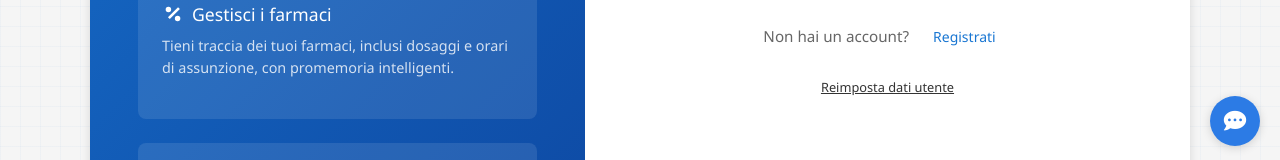
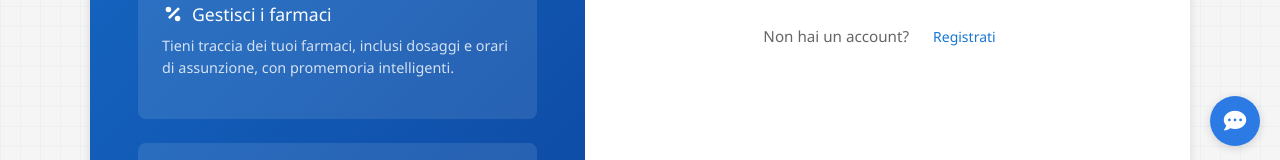
Before and after one commit to EI94/salus-app, a React (Create React App) app in the folder salus-frontend/: page / in a window 1280 px wide. Shown: the part 634-794 px from the top of the page. Built offline with nearby package versions, Linux system fonts and the light colour scheme.

Commit message:
Rimossi indicatore forza password e funzionalità di reset account

```diff
--- a/salus-frontend/src/components/Auth.js
+++ b/salus-frontend/src/components/Auth.js
@@ -122,7 +122,6 @@ const Auth = () => {
   const [loading, setLoading] = useState(false);
   const [message, setMessage] = useState({ type: '', text: '' });
   const [errors, setErrors] = useState({});
-  const [passwordStrength, setPasswordStrength] = useState(0); // 0-3: debole, media, forte
 
   // Funzioni sicure per navigate e setUserData
   const safeNavigate = (path) => {
@@ -157,27 +156,6 @@ const Auth = () => {
     }
   }, []);
 
-  // Valuta la forza della password quando cambia
-  useEffect(() => {
-    if (!password) {
-      setPasswordStrength(0);
-      return;
-    }
-
-    let strength = 0;
-
-    // Almeno 8 caratteri
-    if (password.length >= 8) strength += 1;
-
-    // Almeno una lettera maiuscola e una minuscola
-    if (/(?=.*[a-z])(?=.*[A-Z])/.test(password)) strength += 1;
-
-    // Almeno un numero e un carattere speciale
-    if (/(?=.*\d)(?=.*[!@#$%^&*])/.test(password)) strength += 1;
-
-    setPasswordStrength(strength);
-  }, [password]);
-
   // Validazione form avanzata
   const validateForm = () => {
     const newErrors = {};
@@ -203,43 +181,10 @@ const Auth = () => {
       } else if (password !== confirmPassword) {
         newErrors.confirmPassword = 'Le password non corrispondono';
       }
-
-      // Verifica forza password solo per registrazione
-      if (passwordStrength < 2 && password.length >= 6) {
-        newErrors.password = 'La password è troppo debole. Aggiungi lettere maiuscole, numeri o caratteri speciali.';
-      }
     }
 
     setErrors(newErrors);
     return Object.keys(newErrors).length === 0;
-  };
-
-  // Reset dell'applicazione (rimuove tutti i dati utente)
-  const resetUserData = () => {
-    // Rimuovi token e dati utente
-    localStorage.removeItem('token');
-    sessionStorage.removeItem('token');
-    localStorage.removeItem('currentUser');
-
-    // Reset dello stato locale dell'applicazione
-    if (userContext && typeof userContext.logout === 'function') {
-      userContext.logout();
-    }
-
-    // Mostra messaggio di conferma
-    setMessage({
-      type: 'success',
-      text: 'I tuoi dati sono stati rimossi con successo.'
-    });
-
-    // Reset campi form
-    setEmail('');
-    setPassword('');
-    setConfirmPassword('');
-    setRememberMe(false);
-
-    // Reindirizzamento alla pagina di login
-    setIsLogin(true);
   };
 
   // Gestione invio form
@@ -286,6 +231,9 @@ const Auth = () => {
       } else {
         sessionStorage.setItem('token', token);
       }
+
+      // Salva i dati utente nel localStorage per persistenza
+      localStorage.setItem('currentUser', JSON.stringify(user));
 
       // Aggiorna il contesto con i dati utente
       safeSetUserData(user);
@@ -339,33 +287,6 @@ const Auth = () => {
     setIsLogin(!isLogin);
     setMessage({ type: '', text: '' });
     setErrors({});
-  };
-
-  // Rendering di un indicatore di forza della password
-  const renderPasswordStrength = () => {
-    if (!password || isLogin) return null;
-
-    const labels = ['Debole', 'Media', 'Forte'];
-    const colors = ['#f44336', '#ff9800', '#4caf50'];
-
-    return (
-      <div className="password-strength">
-        <div className="strength-bars">
-          {[0, 1, 2].map(i => (
-            <div
-              key={i}
-              className={`strength-bar ${i <= passwordStrength - 1 ? 'active' : ''}`}
-              style={{ backgroundColor: i <= passwordStrength - 1 ? colors[i] : '#e0e0e0' }}
-            />
-          ))}
-        </div>
-        {password && (
-          <span className="strength-label" style={{ color: passwordStrength > 0 ? colors[passwordStrength - 1] : '#757575' }}>
-            {password ? (passwordStrength === 0 ? 'Debole' : labels[passwordStrength - 1]) : ''}
-          </span>
-        )}
-      </div>
-    );
   };
 
   return (
@@ -458,7 +379,6 @@ const Auth = () => {
                 />
               </div>
               {errors.password && <span className="error-text">{errors.password}</span>}
-              {renderPasswordStrength()}
               {!isLogin && (
                 <span className="password-hint">
                   Usa almeno 8 caratteri con lettere maiuscole, numeri e simboli
@@ -529,17 +449,6 @@ const Auth = () => {
             </button>
           </div>
 
-          {/* Link per resettare gli account (per test/dev) */}
-          <div className="reset-data-link">
-            <button
-              type="button"
-              className="text-button"
-              onClick={resetUserData}
-            >
-              Reimposta dati utente
-            </button>
-          </div>
-
           <div className="auth-footer">
             <div className="footer-links">
               <a href="#privacy">Privacy</a>
--- a/salus-frontend/src/styles/Auth.css
+++ b/salus-frontend/src/styles/Auth.css
@@ -459,55 +459,3 @@ body {
     padding: 1.5rem;
   }
 }
-
-/* Password strength meter styles */
-.password-strength {
-  margin-top: 0.5rem;
-}
-
-.strength-bars {
-  display: flex;
-  gap: 5px;
-  margin-bottom: 0.25rem;
-}
-
-.strength-bar {
-  height: 4px;
-  flex: 1;
-  background-color: var(--divider-color);
-  border-radius: 2px;
-  transition: background-color var(--transition-speed);
-}
-
-.strength-label {
-  font-size: 0.75rem;
-  color: var(--text-secondary);
-}
-
-.password-hint {
-  display: block;
-  font-size: 0.75rem;
-  color: var(--text-hint);
-  margin-top: 0.5rem;
-}
-
-/* Link per reset dati utente */
-.reset-data-link {
-  margin-top: 1rem;
-  text-align: center;
-}
-
-.text-button {
-  background: none;
-  border: none;
-  color: var(--text-hint);
-  font-size: 0.8rem;
-  text-decoration: underline;
-  cursor: pointer;
-  padding: 0.5rem;
-  transition: color var(--transition-speed);
-}
-
-.text-button:hover {
-  color: var(--error-color);
-}
```
